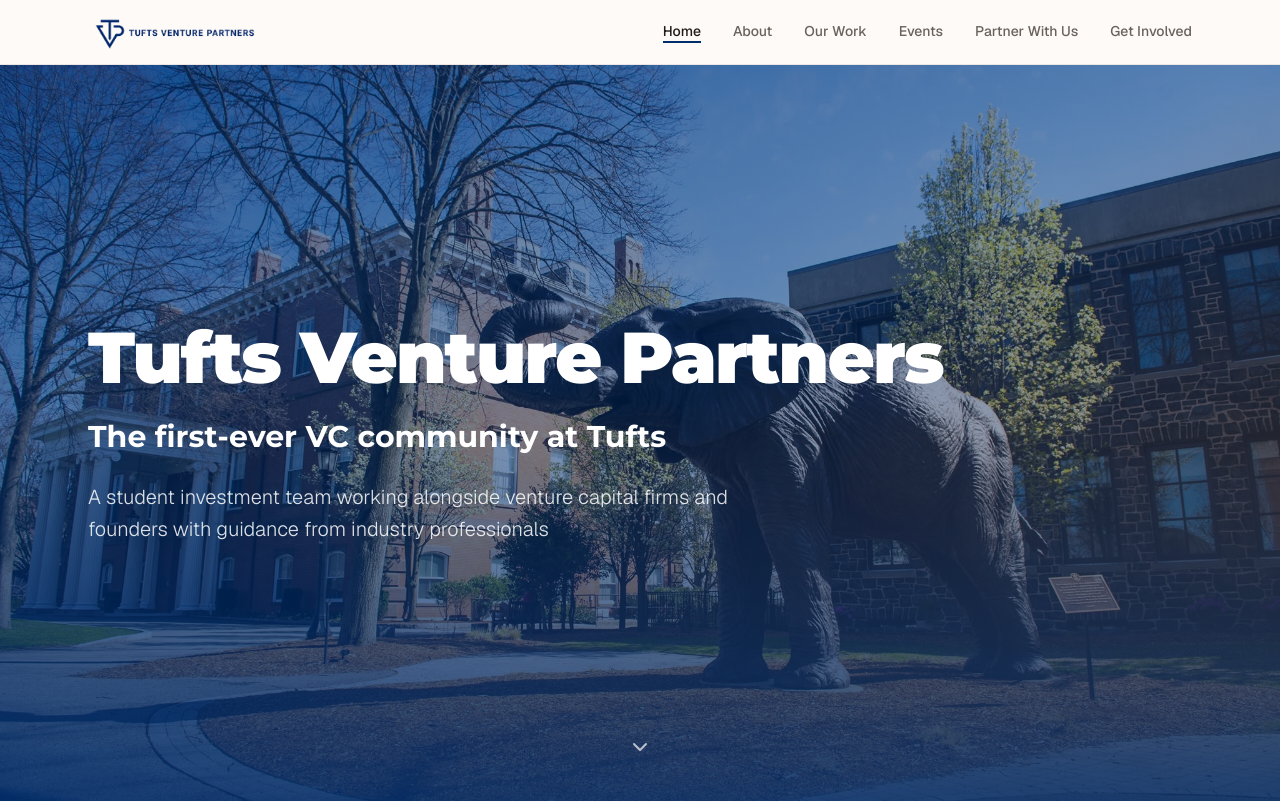
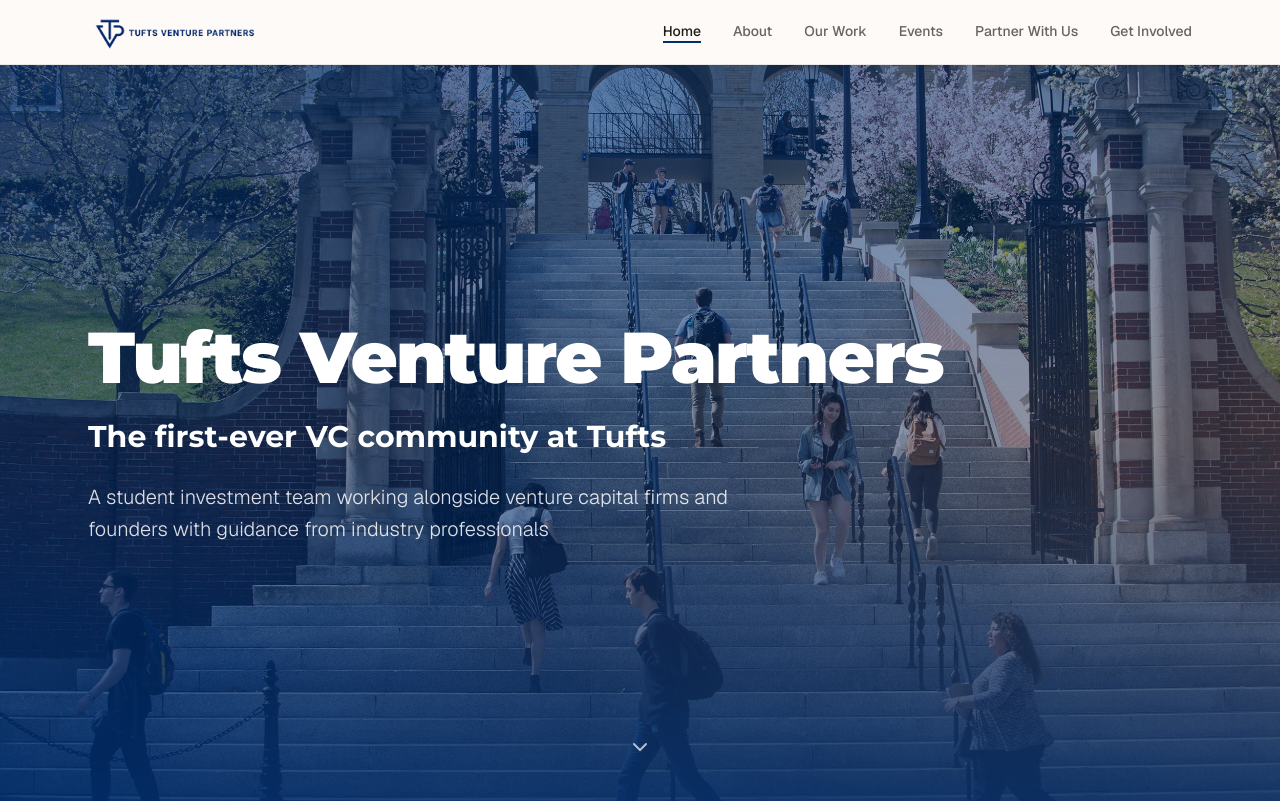
Before and after one commit to mattkuooo/tufts-venture-partners, a Next.js app: page / in a window 1280 px wide. Shown: the top 802 px of the page. Built offline with nearby package versions, Linux system fonts and the light colour scheme.

Commit message:
Updated home page

```diff
--- a/app/page.tsx
+++ b/app/page.tsx
@@ -30,7 +30,7 @@
           would push the chevron off screen on the screens that need it most. */}
       <section className="relative flex min-h-[calc(100svh-4rem)] items-center overflow-hidden bg-tufts-blue">
         <Image
-          src="/images/jumbo_banner.jpg"
+          src="/images/campus_spring.avif"
           alt=""
           fill
           priority
```
Also changed, not shown: public/images/campus_spring.avif (added).
